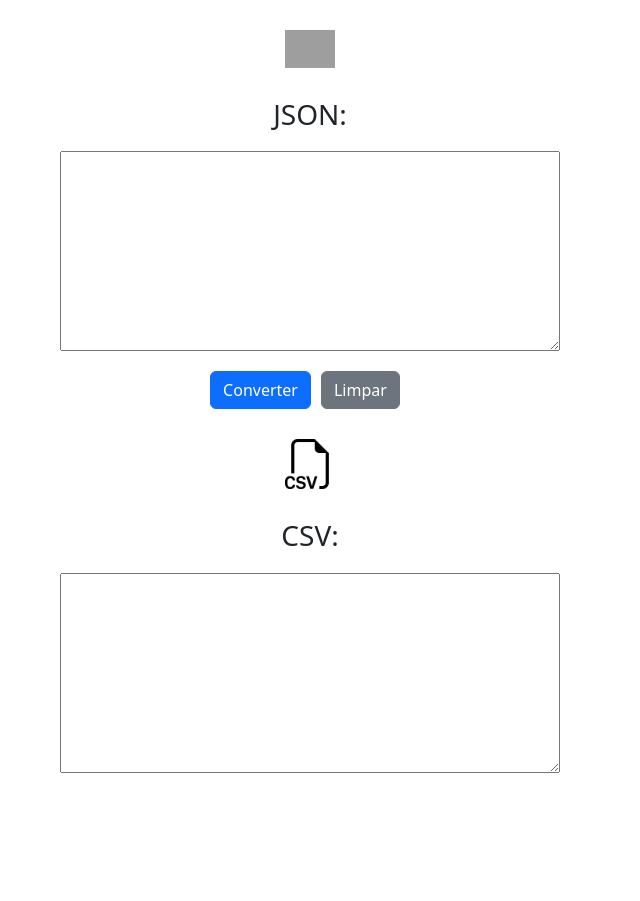
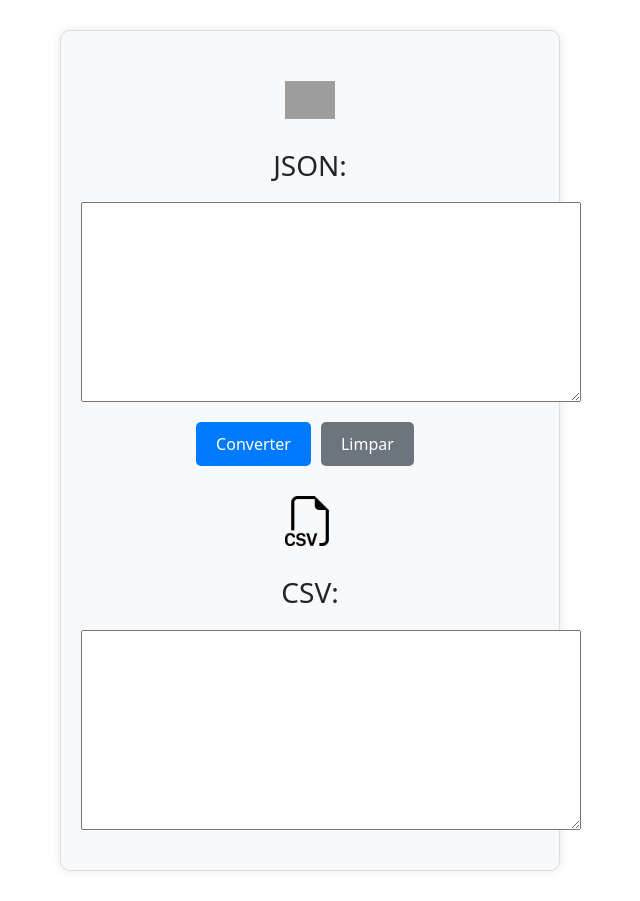
Before and after one commit to rodrigo-92-srb/json2csv-front, an Angular app: page / in a window 1280 px wide. Shown: the whole page, without its empty margins (330-970 px from the left). Before the commit the page ends 803 px from the top, so only its background shows below. Built offline with nearby package versions, Linux system fonts and the light colour scheme; grey boxes are pictures that could not be loaded.

Commit message:
Adding adjusts in form and buttons

```diff
--- a/src/app/principal/principal.component.css
+++ b/src/app/principal/principal.component.css
@@ -11,6 +11,11 @@ form{
     width: 500px;
     margin: 30px auto;
     text-align: center;
+    background-color: #f8f9fa;
+    padding: 20px;
+    border: 1px solid #ddd;
+    border-radius: 10px;
+    box-shadow: 0 0 10px rgba(0, 0, 0, 0.1);
 }
 
 textarea{
@@ -21,6 +26,32 @@ textarea{
 button{
     display: inline-block;
     margin-right: 10px;
+}
+
+button.btn-primary {
+    background-color: #007bff;
+    color: #fff;
+    padding: 10px 20px;
+    border: none;
+    border-radius: 5px;
+    cursor: pointer;
+}
+
+button.btn-primary:hover {
+    background-color: #0056b3;
+}
+
+button.btn-secondary {
+    background-color: #6c757d;
+    color: #fff;
+    padding: 10px 20px;
+    border: none;
+    border-radius: 5px;
+    cursor: pointer;
+}
+
+button.btn-secondary:hover {
+    background-color: #5a6268;
 }
 
 label{
```
